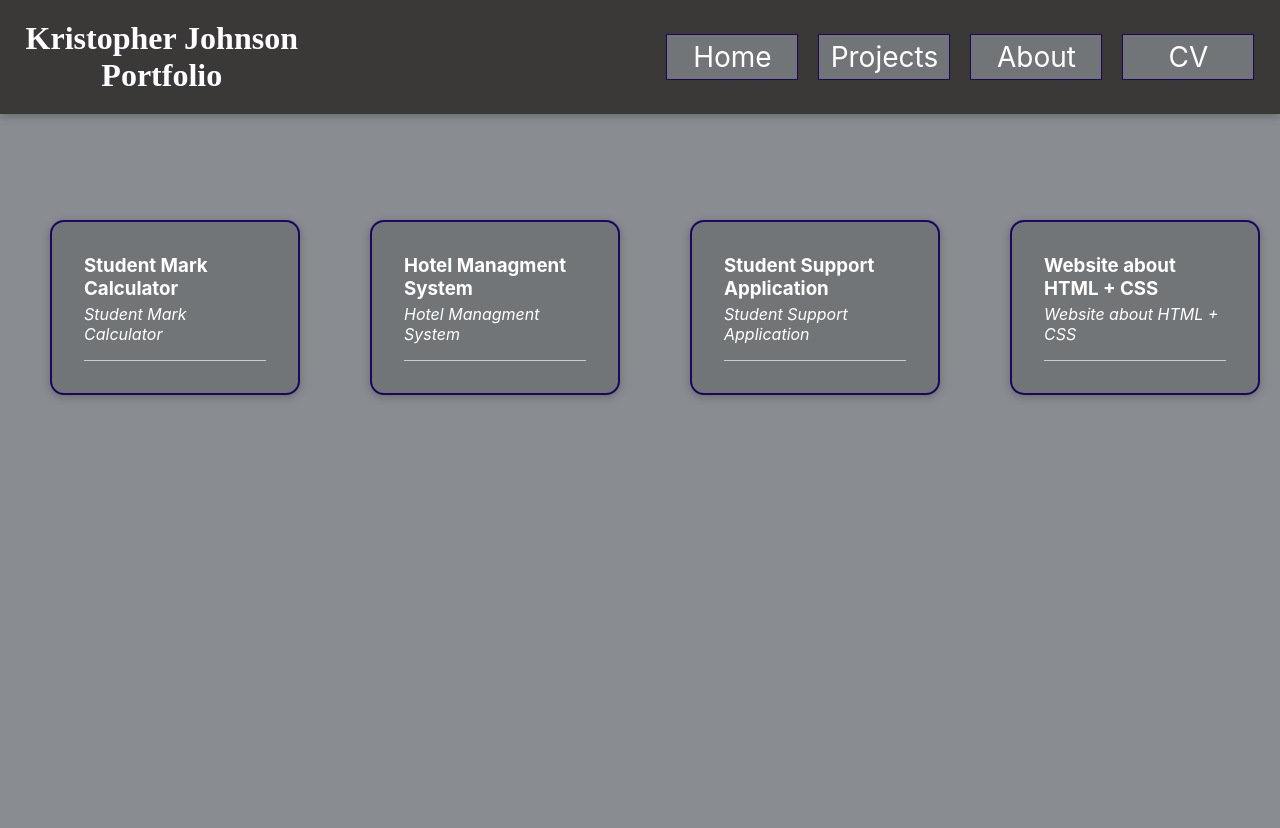
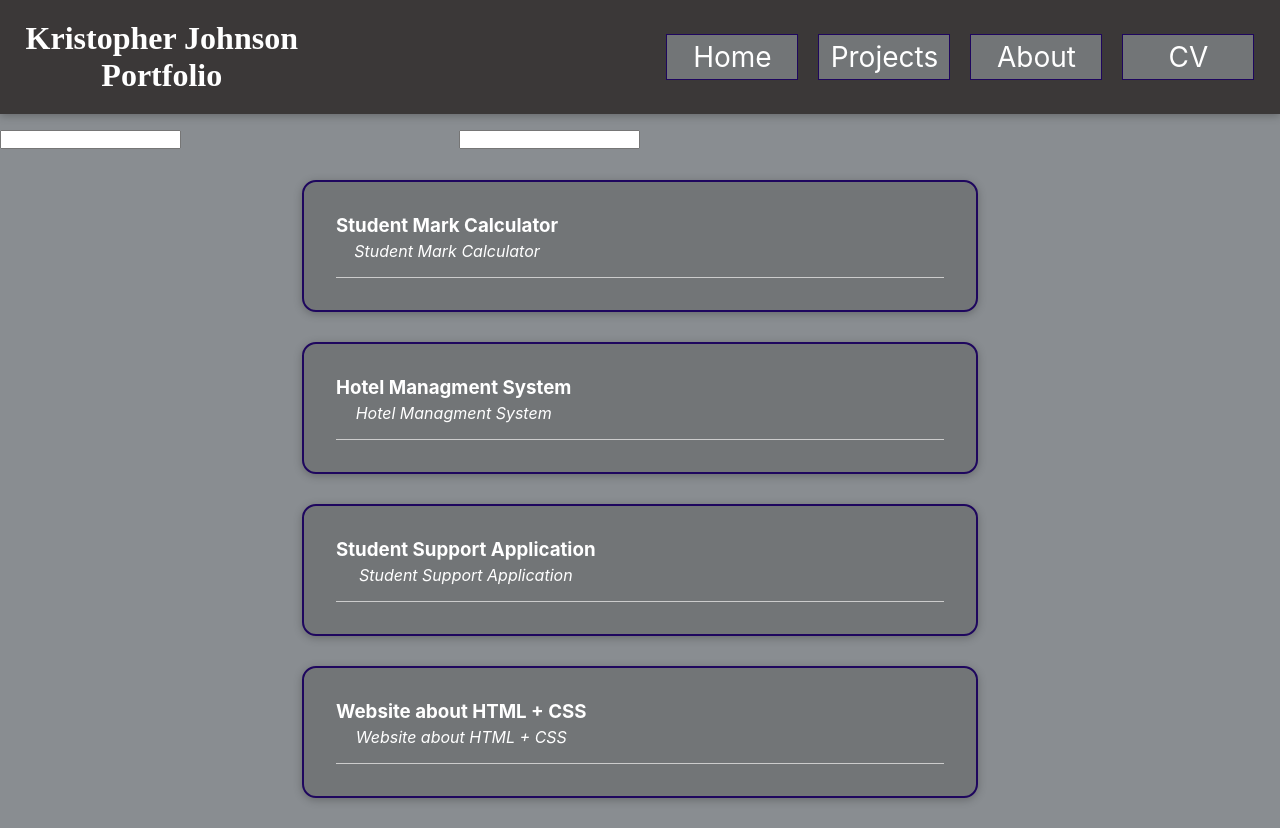
Before and after one commit to Kristopher-Johnson/kristopher-johnson-portfolio, a React (Create React App) app: page / in a window 1280 px wide. Before the commit the page ends 800 px from the top, so only its background shows below. Built offline with nearby package versions, Linux system fonts and the light colour scheme.

Commit message:
Contiunuation of Project List formatting

```diff
--- a/src/components/Layout/Pages/ProjectPage/ProjectList.js
+++ b/src/components/Layout/Pages/ProjectPage/ProjectList.js
@@ -46,8 +46,8 @@ const ProjectList = (props) => {
   ));
 
   return (
-    <section>
-      <ul className="classes.list">{projectList}</ul>
+    <section className={classes.table}>
+      <ul>{projectList}</ul>
     </section>
   );
 };
--- a/src/components/Layout/Pages/ProjectPage/ProjectList.module.css
+++ b/src/components/Layout/Pages/ProjectPage/ProjectList.module.css
@@ -1,6 +1,12 @@
-.list {
+.table {
+  position: relative;
+  top: 130px;
   display: flex;
   justify-content: center;
+  align-items: center;
   text-align: center;
-  margin-left: 200px;
 }
+/*
+.list {
+  gap: 30px;
+} */
--- a/src/components/Layout/Pages/ProjectPage/Projects.js
+++ b/src/components/Layout/Pages/ProjectPage/Projects.js
@@ -1,9 +1,11 @@
 import ProjectList from "./ProjectList";
+import ProjectListDescription from "./ProjectListDescription";
+import classes from "./Projects.module.css";
 
 const Projects = (props) => {
   return (
     <div>
-      {/* <ProjectListDescription/> */}
+      <ProjectListDescription />
       <ProjectList />
     </div>
   );
--- a/src/components/UI/Card.module.css
+++ b/src/components/UI/Card.module.css
@@ -3,18 +3,10 @@
   box-shadow: 0 2px 8px rgba(0, 0, 0, 0.25);
   border-radius: 14px;
   color: white;
-  margin: 20px 20px 20px 50px;
-  width: 50%;
-  /* max-width: 1000px; */
+  margin-bottom: 30px;
   border-width: 2px;
   border-color: #1e065e;
   border-style: solid;
   background-color: #727577;
+  width: 50vw;
 }
-
-ul:first-child {
-  margin-top: 200px;
-}
-ul {
-  display: flex;
-}
```
